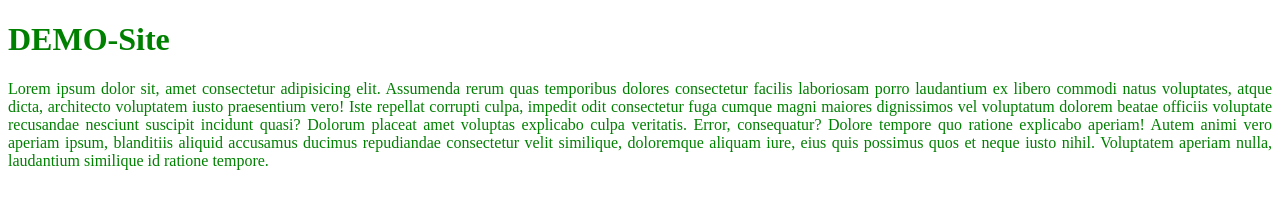
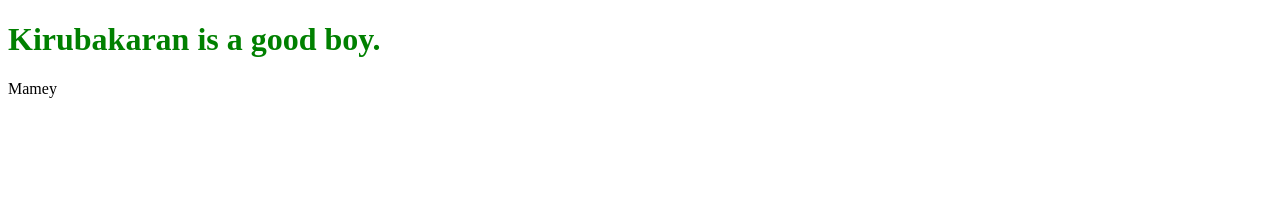
Before and after one commit to Gobi-Ananth/DEMO, a plain HTML site: page index.html in a window 1280 px wide. Drawn offline with Linux system fonts and the light colour scheme.

Commit message:
Update index.html

```diff
--- a/index.html
+++ b/index.html
@@ -9,7 +9,7 @@
     <link rel="stylesheet" href="./css/style.css">
 </head>
 <body>
-    <h1>DEMO-Site</h1>
-    <p>Lorem ipsum dolor sit, amet consectetur adipisicing elit. Assumenda rerum quas temporibus dolores consectetur facilis laboriosam porro laudantium ex libero commodi natus voluptates, atque dicta, architecto voluptatem iusto praesentium vero! Iste repellat corrupti culpa, impedit odit consectetur fuga cumque magni maiores dignissimos vel voluptatum dolorem beatae officiis voluptate recusandae nesciunt suscipit incidunt quasi? Dolorum placeat amet voluptas explicabo culpa veritatis. Error, consequatur? Dolore tempore quo ratione explicabo aperiam! Autem animi vero aperiam ipsum, blanditiis aliquid accusamus ducimus repudiandae consectetur velit similique, doloremque aliquam iure, eius quis possimus quos et neque iusto nihil. Voluptatem aperiam nulla, laudantium similique id ratione tempore.</p>
+    <h1>Kirubakaran is a good boy.</h1
+                                          <h2>Mamey</h2>
 </body>
 </html>
```
